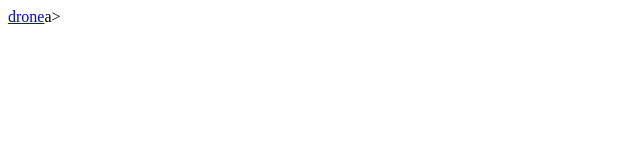
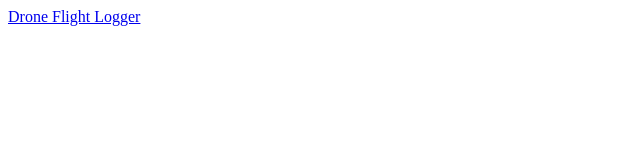
Before and after one commit to dcmattb/dcmattb.github.io, a plain HTML site: page index.html in a window 1280 px wide. Shown: the whole page, without its empty margins (0-640 px from the left). Drawn offline with Linux system fonts and the light colour scheme.

Commit message:
Update index.html

```diff
--- a/index.html
+++ b/index.html
@@ -1 +1 @@
-<a href="drone.html">drone</a>a>
+<a href="drone.html">Drone Flight Logger</a>
```
